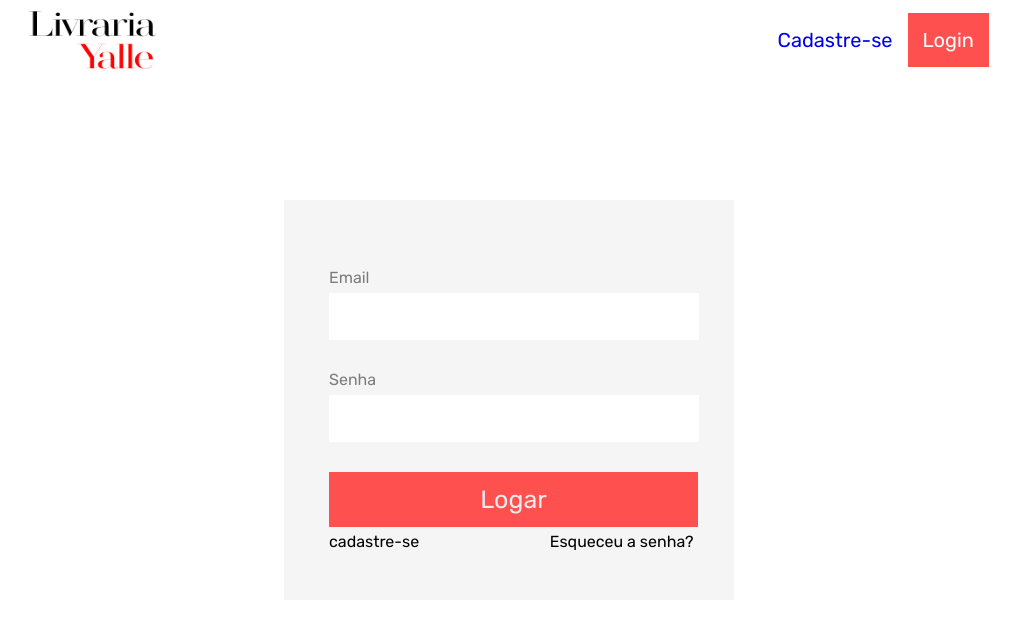
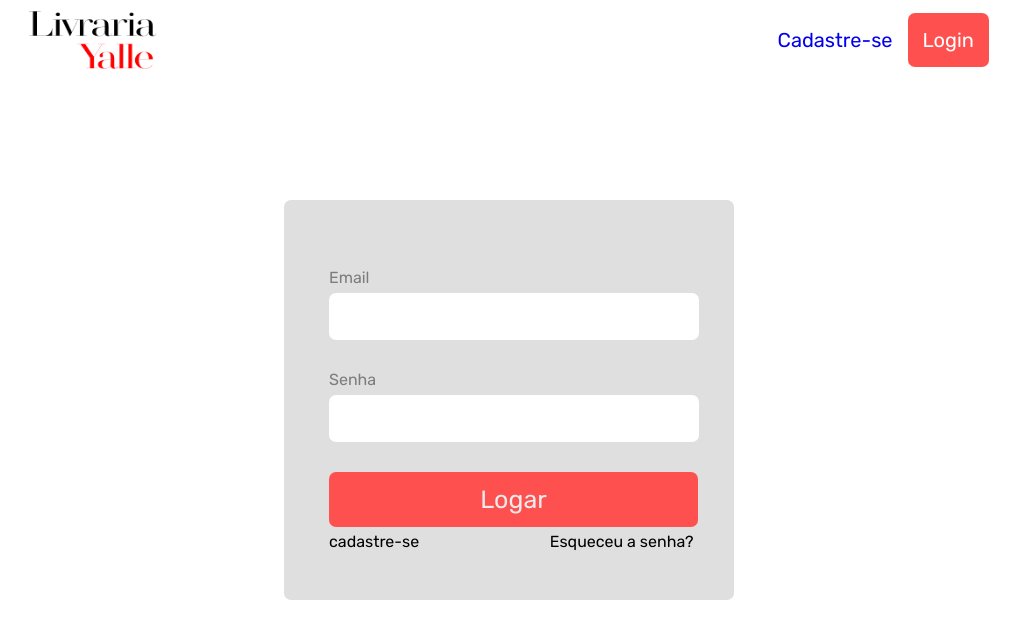
Before and after one commit to NaTToHen/Livraria-Yalle, a PHP site: page /login.html in a window 1280 px wide. Shown: the top 639 px of the page, without its empty margins (131-1151 px from the left). Run offline with PHP 8.4, Linux system fonts and the light colour scheme.

Commit message:
update 09/03

```diff
--- a/css/login.css
+++ b/css/login.css
@@ -34,6 +34,7 @@ header {
    text-decoration: none;
    float: right;
    color: black;
+   border-radius: 7px;
 }
 
 #loginNav a {
@@ -51,6 +52,7 @@ header {
    list-style: none;
    text-decoration: none;
    float: right;
+   border-radius: 7px;
 }
 
 #loginNav a {
@@ -66,9 +68,10 @@ header {
    top: 50%;
    left: 50%;
    transform: translate(-50%, -50%);
-   background-color: #F5F5F5;
+   background-color: #dfdfdf;
    width: 450px;
    height: 400px;
+   border-radius: 7px;
 
 }
 
@@ -94,6 +97,7 @@ input {
    height: 45px;
    border: 0;
    padding-left: 8px;
+   border-radius: 7px;
 }
 
 button {
@@ -104,6 +108,7 @@ button {
    height: 55px;
    width: 82%;
    font-size: 25px;
+   border-radius: 7px;
 }
 
 .linksMenu {
```
Also changed, not shown: css/index.css (+26 -2 lines).
